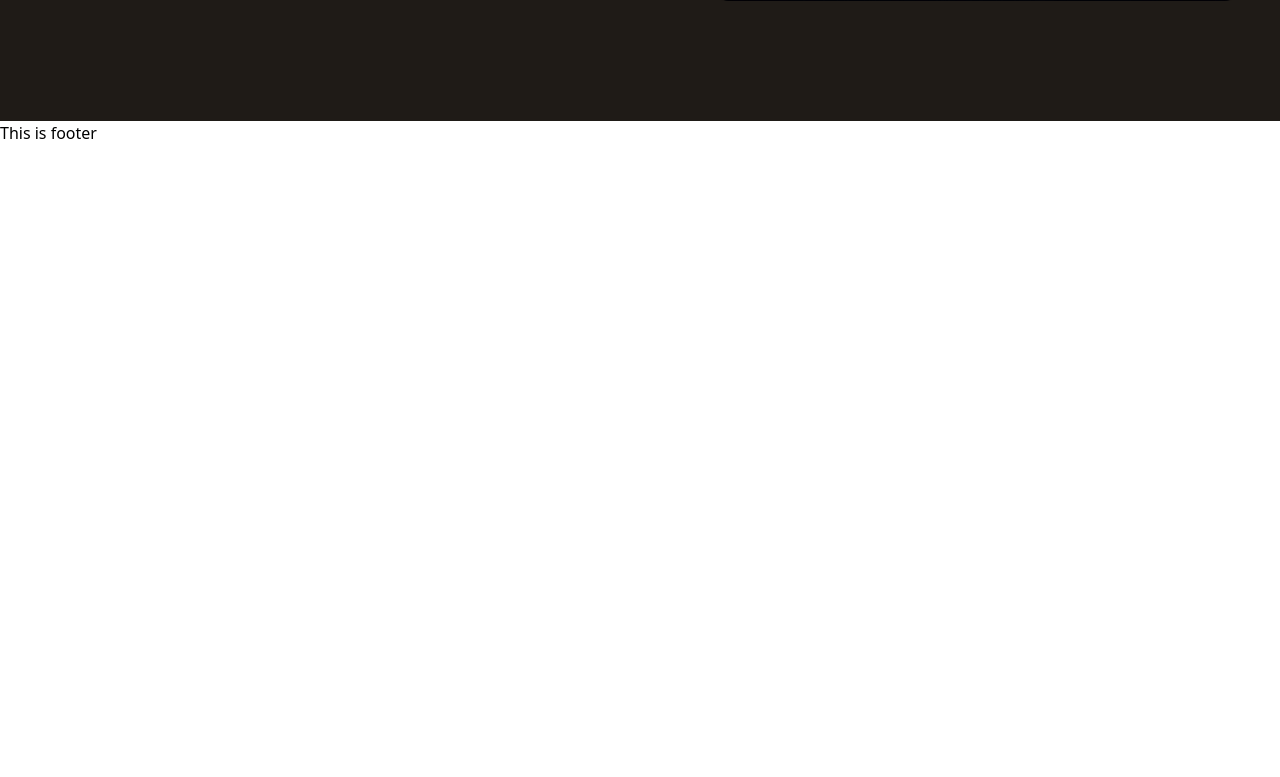
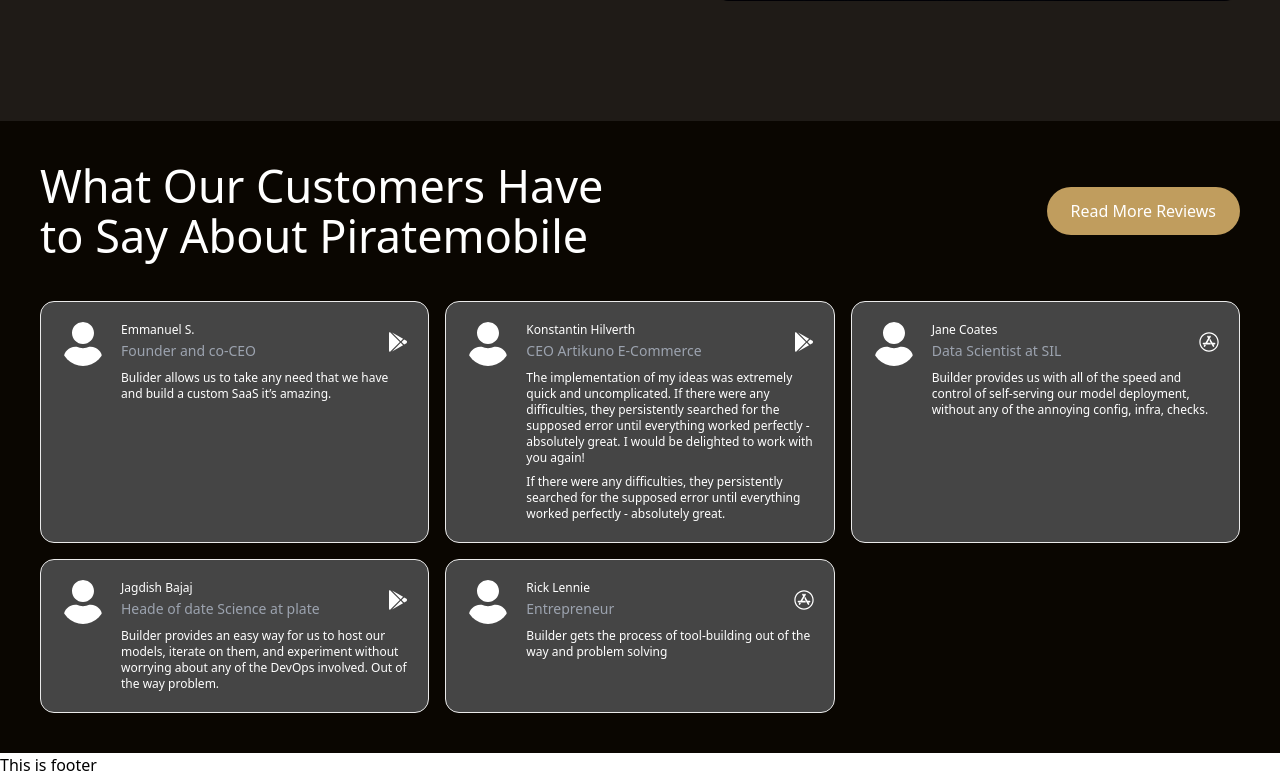
Before and after one commit to webdesignstall/esim-spain-frontend-v2, a Next.js app: page / in a window 1280 px wide. Shown: the part 3753-4530 px from the top of the page. Before the commit the page ends 3898 px from the top, so only its background shows below. Built offline with nearby package versions, Linux system fonts and the light colour scheme.

Commit message:
Testimonials section design done

```diff
--- /dev/null
+++ b/src/components/home/Testimonials.jsx
@@ -0,0 +1,58 @@
+import testimonialData from "@/constants/testimonialData";
+import { FaUser } from "react-icons/fa";
+
+const Testimonials = () => {
+  return (
+    <div className="max-w-[1320px] w-full mx-auto p-10 flex flex-col gap-10">
+      <div className="flex justify-between items-center">
+        <h2 className="text-[45px] lg:w-1/2 text-[#FFFFFF] font-medium  leading-[50px]">
+          What Our Customers Have to Say About Piratemobile
+        </h2>
+        <div className="flex lg:w-1/2 justify-end items-center">
+          <button className="bg-[#C09D5E] rounded-full font-medium px-6 py-3 flex gap-2 items-center text-white">
+            Read More Reviews
+          </button>
+        </div>
+      </div>
+      <div className="grid lg:grid-cols-3 md:grid-cols-2 grid-cols-1 gap-4">
+        {testimonialData.map((item, index) => (
+          <div
+            className={`flex h-auto gap-4 bg-[#454545] border-[1px] border-[#EAEAEA] rounded-[14px] p-5`}
+            key={item.id}
+          >
+            <div>
+              {item?.user?.profileImage ? (
+                <img
+                  className="w-16 h-16 rounded-full"
+                  src={item.user.profileImage}
+                  alt={item.user.name}
+                />
+              ) : (
+                <FaUser className="w-11 h-11 text-white rounded-full" />
+              )}
+            </div>
+            <div>
+              <div className="mb-2 flex justify-between items-center">
+                <div>
+                  <h4 className="text-white text-xs">{item.user.name}</h4>
+                  <span className="text-gray-400 text-[14px]">
+                    {item.user.designation}
+                  </span>
+                </div>
+                <div className="text-white text-xl">{item.user.platform}</div>
+              </div>
+              <blockquote>
+                <div
+                  className="text-white text-xs flex flex-col gap-2"
+                  dangerouslySetInnerHTML={{ __html: item.review }}
+                ></div>
+              </blockquote>
+            </div>
+          </div>
+        ))}
+      </div>
+    </div>
+  );
+};
+
+export default Testimonials;
--- /dev/null
+++ b/src/constants/testimonialData.js
@@ -0,0 +1,60 @@
+import { FaGooglePlay, FaAppStore } from "react-icons/fa";
+
+const testimonialData = [
+  {
+    id: "sdfsdifgsdogjsdfgjosdifg",
+    user: {
+      name: "Emmanuel S.",
+      designation: "Founder and co-CEO",
+      profileImage: "",
+      platform: <FaGooglePlay />,
+    },
+    review:
+      "Bulider allows us to take any need that we have and build a custom SaaS it’s amazing.",
+  },
+  {
+    id: "sdfsdifgsdo57352hdjfjng9sdfgjosdifg",
+    user: {
+      name: "Konstantin Hilverth",
+      designation: "CEO Artikuno E-Commerce",
+      profileImage: "",
+      platform: <FaGooglePlay />,
+    },
+    review:
+      "<p>The implementation of my ideas was extremely quick and uncomplicated. If there were any difficulties, they persistently searched for the supposed error until everything worked perfectly - absolutely great. I would be delighted to work with you again!</p> <p>If there were any difficulties, they persistently searched for the supposed error until everything worked perfectly - absolutely great.</p>",
+  },
+  {
+    id: "sdfsdifgsdog857352hdjfjng9sdfgjosdifg",
+    user: {
+      name: "Jane Coates",
+      designation: "Data Scientist at SIL",
+      profileImage: "",
+      platform: <FaAppStore />,
+    },
+    review:
+      "Builder provides us with all of the speed and control of self-serving our model deployment, without any of the annoying config, infra, checks.",
+  },
+  {
+    id: "sdifgsdo57352hdjfjng9sdfgjosdifg",
+    user: {
+      name: "Jagdish Bajaj",
+      designation: "Heade of date Science at plate",
+      profileImage: "",
+      platform: <FaGooglePlay />,
+    },
+    review:
+      "Builder provides an easy way for us to host our models, iterate on them, and experiment without worrying about any of the DevOps involved. Out of the way  problem.",
+  },
+  {
+    id: "sdfsifgsdo57352hdjfjng9sdfgjosdi",
+    user: {
+      name: "Rick Lennie",
+      designation: "Entrepreneur",
+      profileImage: "",
+      platform: <FaAppStore />,
+    },
+    review:
+      "Builder gets the process of tool-building out of the way and problem solving",
+  },
+];
+export default testimonialData;
--- a/src/pages/index.js
+++ b/src/pages/index.js
@@ -1,6 +1,7 @@
 import ChoosePirateSim from "@/components/home/ChoosePirateSim";
 import CountrySection from "@/components/home/CountrySection";
 import SimpleSteps from "@/components/home/SimpleSteps";
+import Testimonials from "@/components/home/Testimonials";
 import HomePageLayout from "@/components/layouts/HomePageLayout";
 
 export default function Home() {
@@ -9,6 +10,7 @@
       <CountrySection />
       <ChoosePirateSim />
       <SimpleSteps />
+      <Testimonials />
     </div>
   );
 }
```
